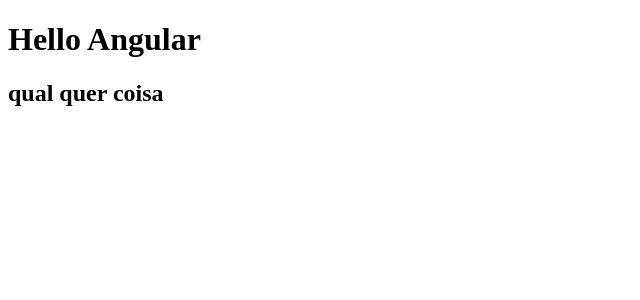
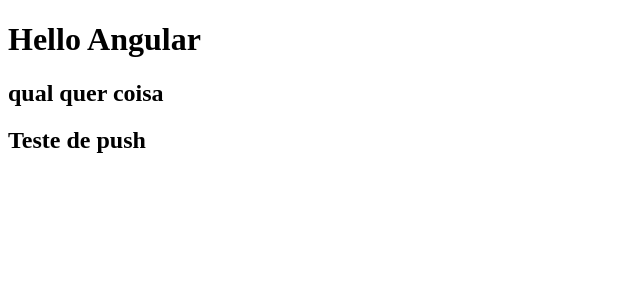
Before and after one commit to Kelvinpedroza/Projeto-Momentos, an Angular app in the folder moments/: page / in a window 1280 px wide. Shown: the top 300 px of the page, without its empty margins (0-640 px from the left). Built offline with nearby package versions, Linux system fonts and the light colour scheme.

Commit message:
Teste de push

```diff
--- a/moments/src/app/app.component.html
+++ b/moments/src/app/app.component.html
@@ -1,2 +1,3 @@
 <h1>Hello Angular</h1>
 <h2>qual quer coisa </h2>
+<h2>Teste de push</h2>
```
